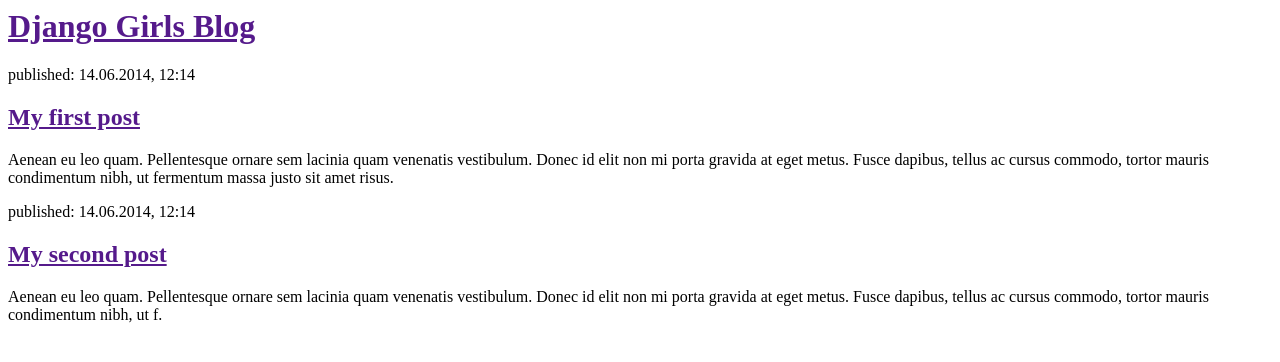
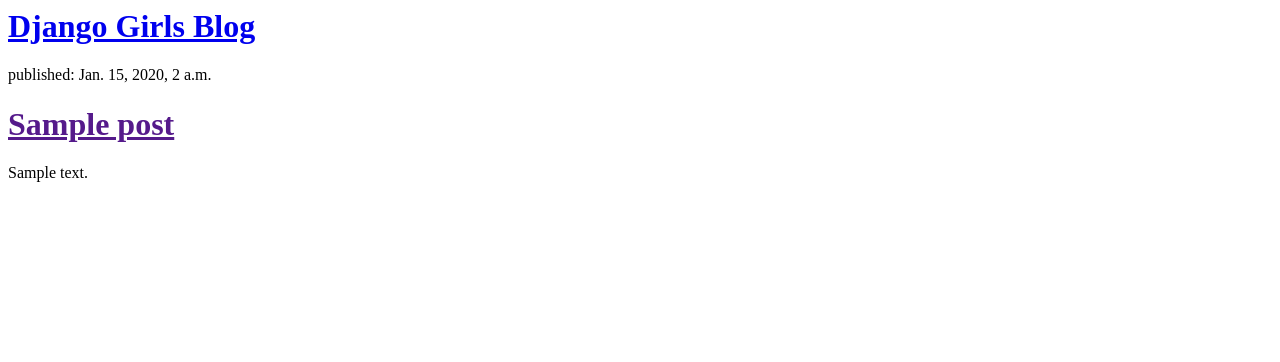
Before and after one commit to KellyPT/my-first-blog, a Django app: template blog/templates/blog/post_list.html in a window 1280 px wide. Shown: the top 362 px of the page. Run offline with Django 3.2, Linux system fonts and the light colour scheme; the template is opened without the code that fills it: values that come from a table or form of the project are taken from there, others are empty; tables that the repository leaves empty hold one stand-in row (values such as "Sample post").

Commit message:
Modified templates to display posts from database.

```diff
--- a/blog/templates/blog/post_list.html
+++ b/blog/templates/blog/post_list.html
@@ -4,19 +4,16 @@
 </head>
 <body>
   <div>
-            <h1><a href="">Django Girls Blog</a></h1>
+    <h1><a href="/">Django Girls Blog</a></h1>
   </div>
 
+  {% for post in posts %}
   <div>
-            <p>published: 14.06.2014, 12:14</p>
-            <h2><a href="">My first post</a></h2>
-            <p>Aenean eu leo quam. Pellentesque ornare sem lacinia quam venenatis vestibulum. Donec id elit non mi porta gravida at eget metus. Fusce dapibus, tellus ac cursus commodo, tortor mauris condimentum nibh, ut fermentum massa justo sit amet risus.</p>
+    <p>published: {{ post.published_date }}</p>
+    <h1><a href="">{{ post.title }}</a></h1>
+    <p>{{ post.text|linebreaksbr }}</p>
   </div>
+  {% endfor %}
 
-        <div>
-            <p>published: 14.06.2014, 12:14</p>
-            <h2><a href="">My second post</a></h2>
-            <p>Aenean eu leo quam. Pellentesque ornare sem lacinia quam venenatis vestibulum. Donec id elit non mi porta gravida at eget metus. Fusce dapibus, tellus ac cursus commodo, tortor mauris condimentum nibh, ut f.</p>
-        </div>
 </body>
 </html>
--- a/blog/views.py
+++ b/blog/views.py
@@ -1,5 +1,8 @@
 from django.shortcuts import render
+from django.utils import timezone
+from .models import Post
 
 # Create your views here.
 def post_list(request):
-    return render(request, 'blog/post_list.html', {})
+    posts = Post.objects.filter(published_date__lte=timezone.now()).order_by('published_date')
+    return render(request, 'blog/post_list.html', {'posts': posts})
--- a/mysite/settings.py
+++ b/mysite/settings.py
@@ -25,8 +25,8 @@ SECRET_KEY = 'xl#r=gs!i5m2*)39-_$8w6z2!a(+8mni8&r#(9)7+az^@tn7ig'
 # SECURITY WARNING: don't run with debug turned on in production!
 DEBUG = True
 
-ALLOWED_HOSTS = ['kellypt.pythonanywhere.com']
-
+# ALLOWED_HOSTS = ['kellypt.pythonanywhere.com']
+ALLOWED_HOSTS = ['*']
 
 # Application definition
 
```
Lines whose indentation alone changed are shown as unchanged.
